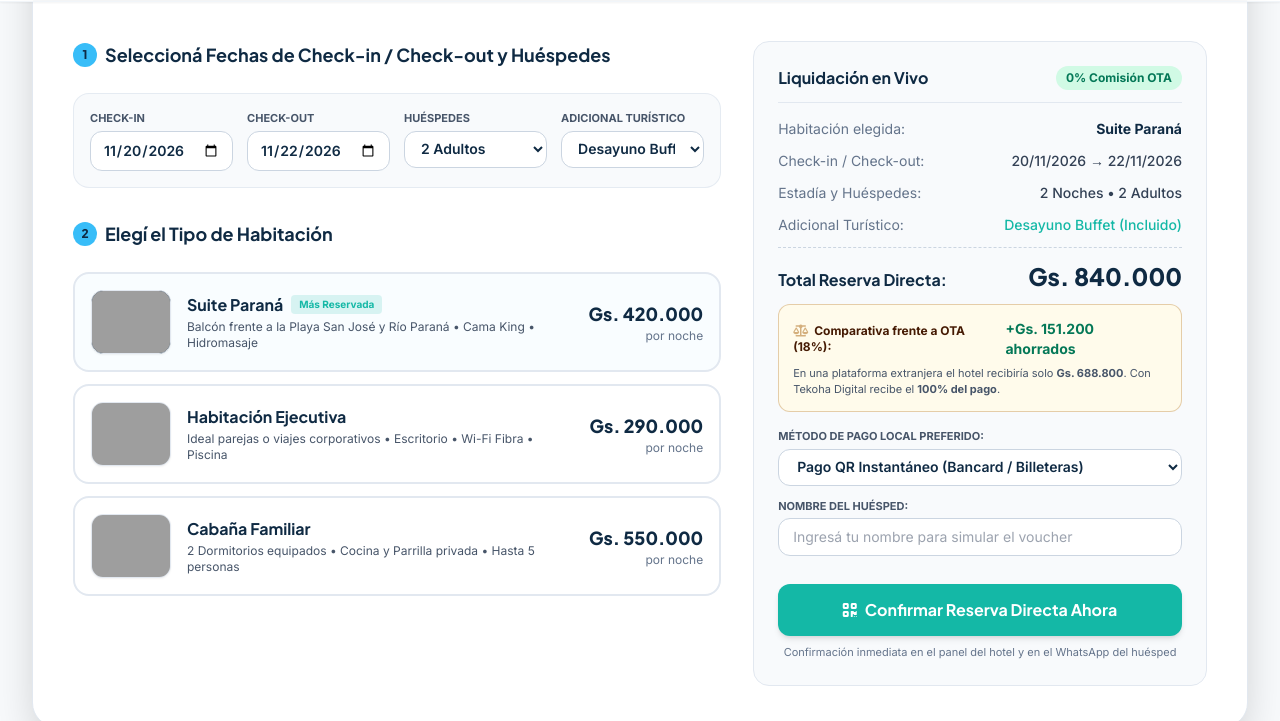
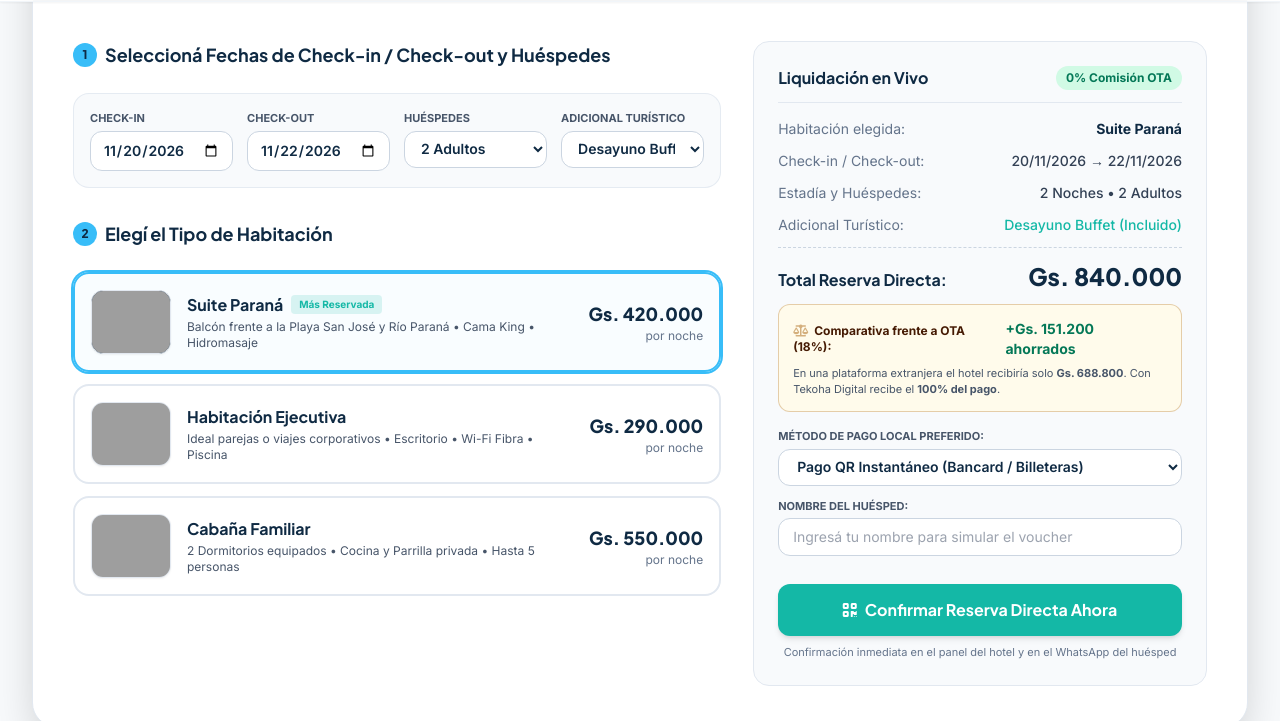
Before and after one commit to walter8729/tekohadigital, a plain HTML site: page demo.html in a window 1280 px wide. Both pictures are taken after a click on the element 397 px from the left and 843 px from the top of the page. Shown: the part 522-1243 px from the top of the page. Drawn offline with nearby package versions, Linux system fonts and the light colour scheme; grey boxes are pictures that could not be loaded.

Commit message:
Corregir calculo de reserva en demo.html: orden de parametros selectRoom y proteccion contra NaN

```diff
--- a/demo.html
+++ b/demo.html
@@ -479,15 +479,23 @@
         const demoHuespedes = document.getElementById('demo-huespedes');
         const demoExtra = document.getElementById('demo-extra');
 
-        function selectRoom(cardEl, name, price) {
+        function selectRoom(name, price, cardEl) {
             currentRoomName = name;
-            currentRoomPrice = price;
+            currentRoomPrice = typeof price === 'number' ? price : (parseInt(price, 10) || 420000);
+
+            // Si por algún motivo cardEl se pasa en diferente orden o no viene definido:
+            const element = (cardEl instanceof HTMLElement) ? cardEl : (typeof name === 'object' && name instanceof HTMLElement ? name : null);
+
             document.querySelectorAll('.room-card').forEach(c => {
-                c.classList.remove('border-tekoha-sky', 'ring-2', 'ring-tekoha-sky', 'bg-tekoha-sky/5');
-                c.classList.add('border-slate-200');
+                c.classList.remove('border-tekoha-sky', 'ring-2', 'ring-tekoha-sky', 'bg-sky-50/40');
+                c.classList.add('border-slate-200', 'bg-white');
             });
-            cardEl.classList.remove('border-slate-200');
-            cardEl.classList.add('border-tekoha-sky', 'ring-2', 'ring-tekoha-sky', 'bg-tekoha-sky/5');
+
+            if (element) {
+                element.classList.remove('border-slate-200', 'bg-white');
+                element.classList.add('border-tekoha-sky', 'ring-2', 'ring-tekoha-sky', 'bg-sky-50/40');
+            }
+
             updateBookingSummary();
         }
 
@@ -509,11 +517,12 @@
         function updateBookingSummary() {
             if (!demoCheckin || !demoCheckout) return;
             const noches = getNightsCount();
-            const huespedes = demoHuespedes ? demoHuespedes.value : '2 Adultos';
-            const extraCost = demoExtra ? parseInt(demoExtra.value, 10) : 0;
-            const extraText = demoExtra ? demoExtra.options[demoExtra.selectedIndex].text : '';
+            const huespedes = (demoHuespedes && demoHuespedes.value) ? demoHuespedes.value : '2 Adultos';
+            const extraCost = (demoExtra && !isNaN(parseInt(demoExtra.value, 10))) ? parseInt(demoExtra.value, 10) : 0;
+            const extraText = (demoExtra && demoExtra.selectedIndex >= 0) ? demoExtra.options[demoExtra.selectedIndex].text : 'Desayuno Buffet (Incluido)';
 
-            const total = (currentRoomPrice * noches) + extraCost;
+            const roomRate = (typeof currentRoomPrice === 'number' && !isNaN(currentRoomPrice)) ? currentRoomPrice : 420000;
+            const total = (roomRate * noches) + extraCost;
             const savedCommission = total * 0.18;
             const otaNet = total - savedCommission;
 
```
